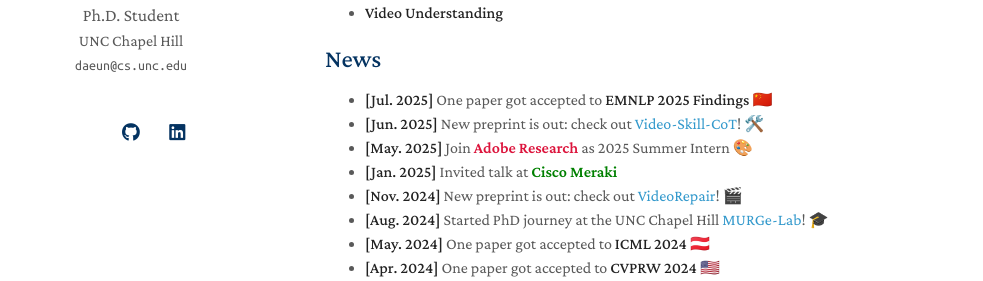
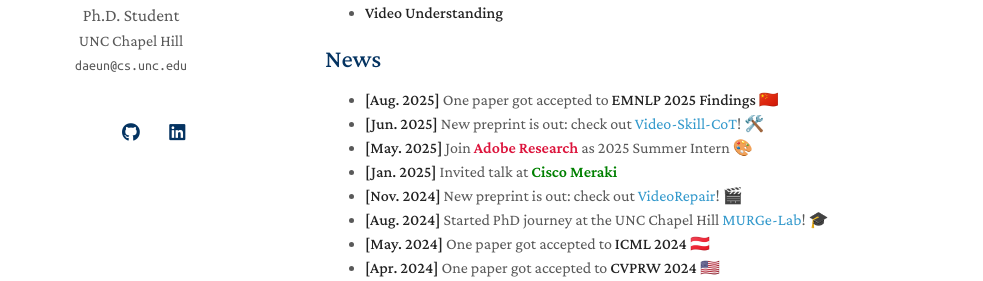
Before and after one commit to daeunni/daeunni.github.io, a Jekyll site: the page built from index.md, in a window 1280 px wide and 900 px high. Shown: the part 290-571 px from the top of the window, without its empty margins (145-1128 px from the left). Built offline with Jekyll 4.4.1, drawn with Linux system fonts in a browser that asks for light colours; a style sheet for code colours, icons or effects is not loaded; our own code applies the rules of GitHub Pages for plain Markdown files.

Commit message:
Update index.md

```diff
--- a/index.md
+++ b/index.md
@@ -15,7 +15,7 @@ Previously, I was advised by Prof. [Jinkyu Kim](https://visionai.korea.ac.kr/) a
 
 ## News
 
-- **[Jul. 2025]** One paper got accepted to **EMNLP 2025 Findings** 🇨🇳
+- **[Aug. 2025]** One paper got accepted to **EMNLP 2025 Findings** 🇨🇳
 - **[Jun. 2025]** New preprint is out: check out [Video-Skill-CoT](https://video-skill-cot.github.io/)! 🛠️
 - **[May. 2025]** Join <span style="color:Crimson;"><b>Adobe Research</b></span> as 2025 Summer Intern 🎨
 - **[Jan. 2025]** Invited talk at <span style="color:Green;"><b>Cisco Meraki</b></span>
```
